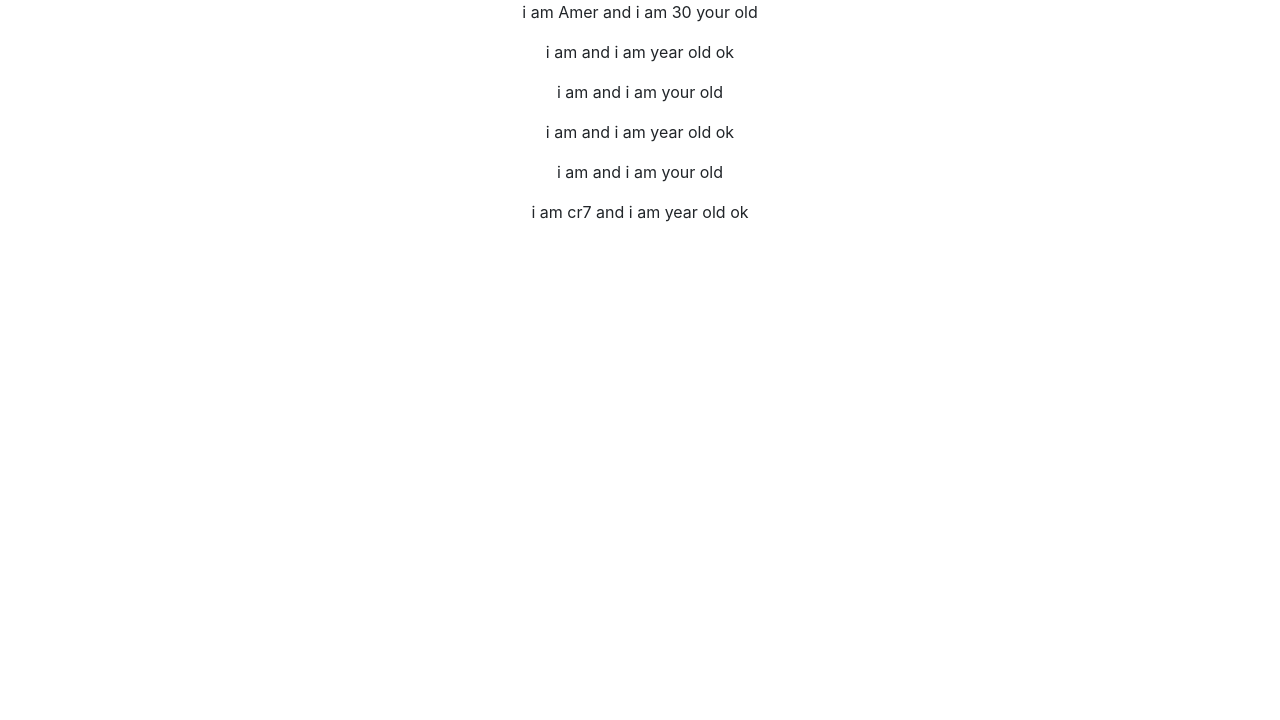
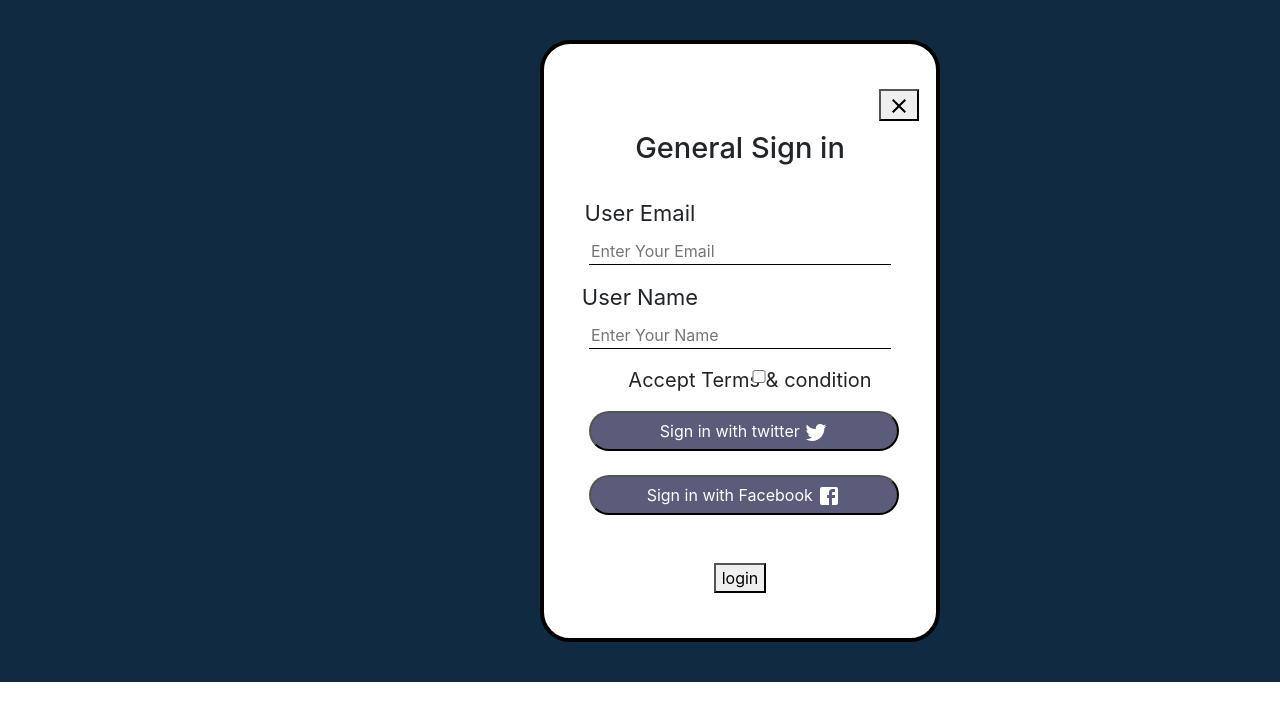
Before and after one commit to Yahiya-Zahour/pickupbiz, a React (Create React App) app: page / in a window 1280 px wide. Shown: the top 720 px of the page. Built offline with nearby package versions, Linux system fonts and the light colour scheme.

Commit message:
practice

```diff
--- a/src/App.css
+++ b/src/App.css
@@ -1,7 +1,7 @@
 .App {
   text-align: center;
-  /* padding: 40px; */
-  /* background-color:#102a42; */
+  padding: 40px;
+  background-color:#102a42;
 }
 
 .App-logo {
--- a/src/App.js
+++ b/src/App.js
@@ -1,13 +1,13 @@
 
 import './App.css';
-// import { Landing } from './Component/Homepage/Landing';
-import { PropsPracticeParent } from './Component/PropsWithFunctionComponent/PropsPracticeParent';
+import { Landing } from './Component/Homepage/Landing';
+// import { PropsPracticeParent } from './Component/PropsWithFunctionComponent/PropsPracticeParent';
 
 function App() {
   return (
     <div className="App">
-      {/* <Landing/> */}
-      <PropsPracticeParent />
+      <Landing/>
+      {/* <PropsPracticeParent /> */}
     </div>
   );
 }
--- a/src/Component/HeaderSection/MainBodyHeader/Practice.jsx
+++ b/src/Component/HeaderSection/MainBodyHeader/Practice.jsx
@@ -29,8 +29,9 @@
             <button className="google">Sign in with twitter <TwitterIcon/> </button>
             <br/><br/>
             <button className="google">Sign in with Facebook <FacebookIcon/> </button>
-            <h1>za</h1>
+
             <br/><br/><br/>
+            <button>login</button>
                 </Form>
             </div>
 
--- a/src/Component/Homepage/Landing.jsx
+++ b/src/Component/Homepage/Landing.jsx
@@ -1,9 +1,9 @@
 import React from 'react';
-import {} from '../HeaderSection/MainBodyHeader/Practice';
+import {Practice} from '../HeaderSection/MainBodyHeader/Practice';
 
  export const Landing = () => {
     return <div>
-            {/* <Practice/> */}
+            <Practice/>
 
         </div>;
 };
```
Also changed, not shown: 1 other file (tests, documents, lock files or other folders).
